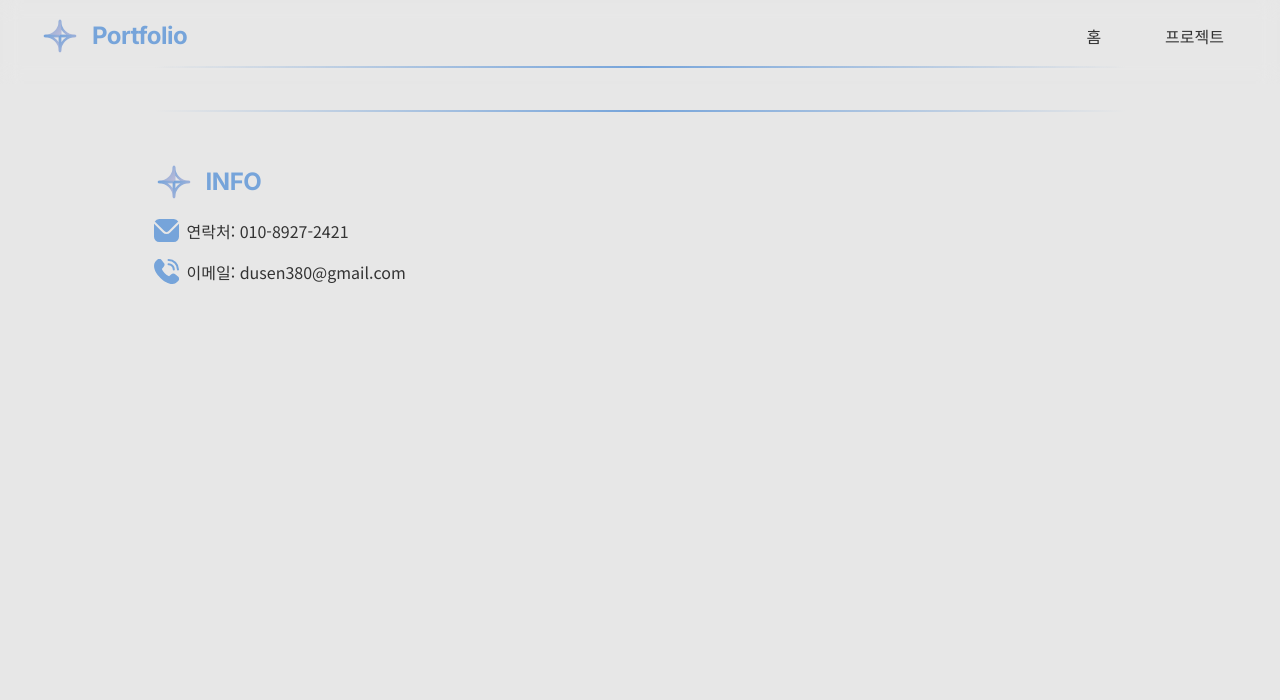
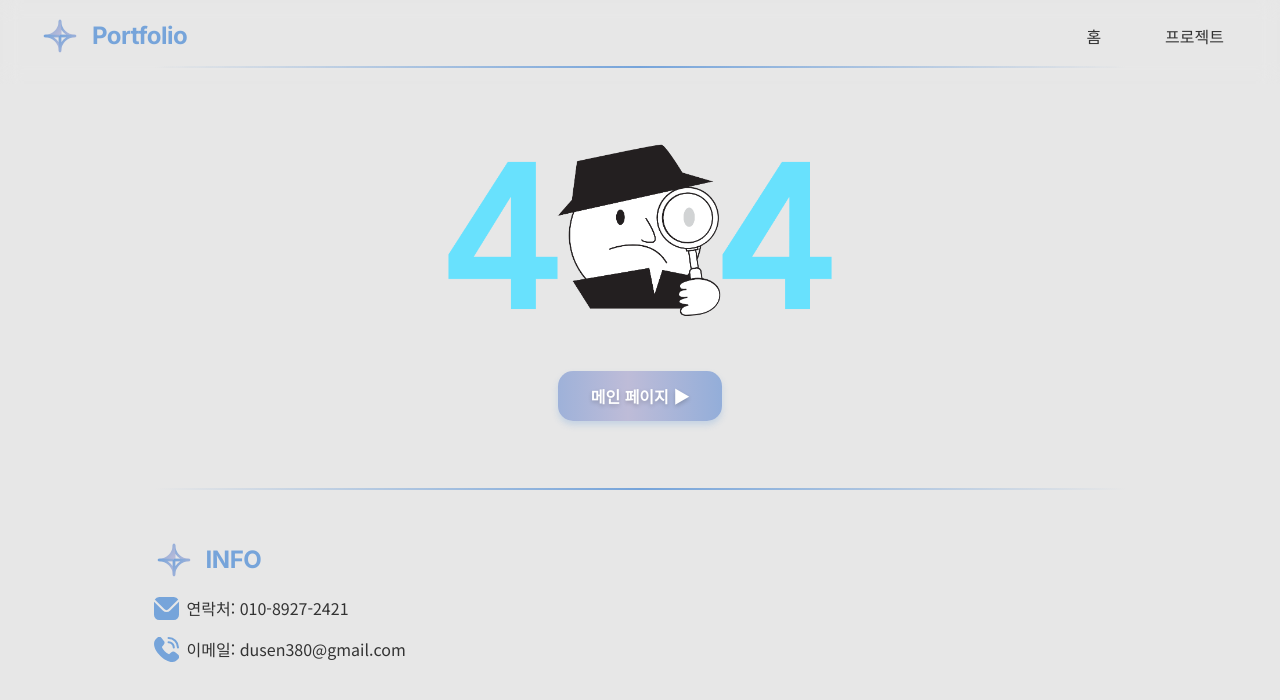
Before and after one commit to hjzheld/MainPage, a React (Vite) app: page /MainPage/404 in a window 1280 px wide. Shown: the top 700 px of the page. Built offline with nearby package versions, Linux system fonts and the light colour scheme.

Commit message:
라우터 수정 및 404 페이지 추가

```diff
--- /dev/null
+++ b/public/404.html
@@ -0,0 +1,10 @@
+<!DOCTYPE html>
+<html lang="ko">
+<head>
+  <meta charset="UTF-8" />
+  <script>
+    location.replace("/MainPage/404");
+  </script>
+</head>
+<body></body>
+</html>
--- a/src/App.tsx
+++ b/src/App.tsx
@@ -1,12 +1,21 @@
 import '@/assets/scss/index.scss';
+import Header from "@/components/header/Header"
+import Footer from "@/components/footer/Footer"
 import MainPage from "@/pages/MainPage"
 import Detail from "@/pages/portfolio/DetailPage"
 import PortfolioPage from "@/pages/portfolio/PortfolioPage"
-import Header from "@/components/header/Header"
-import Footer from "@/components/footer/Footer"
+import NotFoundPage from "@/pages/NotFoundPage"
+
 
 import { useEffect } from 'react'
-import { BrowserRouter as Router, Routes, Route, Navigate, useLocation  } from "react-router-dom";
+
+import {
+  BrowserRouter,
+  Routes,
+  Route,
+  Navigate,
+  useLocation
+} from "react-router-dom";
 
 // interface ThemeTpe {
 //     theme: string,
@@ -46,17 +55,19 @@ function AppContent() {
       <Header />
       <main>
         <Routes>
-          <Route path="/" element={<Navigate to="/MainPage/home" replace />} />
-          <Route path="/MainPage/" element={<Navigate to="/MainPage/home" replace />} />
-          <Route path="/MainPage/home" element={<MainPage />} />
-          <Route path="/MainPage/project" element={<PortfolioPage />} />
-          <Route path="/MainPage/project/:id" element={<Detail />} />
+          <Route path="/" element={<Navigate to="/home" replace />} />
+          <Route path="/home" element={<MainPage />} />
+          <Route path="/project" element={<PortfolioPage />} />
+          <Route path="/project/:id" element={<Detail />} />
+          <Route path="/404" element={<NotFoundPage />} />
+          <Route path="*" element={<NotFoundPage />} />
         </Routes>
       </main>
       <Footer />
     </>
   );
 }
+
 
 function App() {
 //     const [isDarkMode, setIsDarkMode] = useState('dark')
@@ -70,9 +81,9 @@ function App() {
     // })
 
     return (
-        <Router>
-            <AppContent />
-        </Router>
+      <BrowserRouter basename="/MainPage">
+        <AppContent />
+      </BrowserRouter>
     )
 }
 
--- a/src/components/header/Header.tsx
+++ b/src/components/header/Header.tsx
@@ -110,8 +110,8 @@ const Header = ({}: HeaderProps = {}) => {
   const [open, setOpen] = useState(false);
 
   const menuItems = [
-    { path: '/MainPage/home', label: '홈' },
-    { path: '/MainPage/project', label: '프로젝트' },
+    { path: '/home', label: '홈' },
+    { path: '/project', label: '프로젝트' },
   ];
 
   const isActive = (path: string) =>
@@ -122,7 +122,7 @@ const Header = ({}: HeaderProps = {}) => {
   return (
     <HeaderWrapper>
       <HeaderContainer>
-        <Logo onClick={() => navigate('/MainPage/home')} />
+        <Logo onClick={() => navigate('/home')} />
 
         <MenuButton onClick={() => setOpen(!open)}>
           <MenuIcon />
--- a/src/pages/MainPage.tsx
+++ b/src/pages/MainPage.tsx
@@ -49,7 +49,7 @@ const MainPage = () => {
                     duration: 1.2,
                     scale: { type: "spring", visualDuration: 0.8, bounce: 0.5 },
                 }}>
-                    <Btn.GradientBtn onClick={() => navigate(`/MainPage/project`)}>
+                    <Btn.GradientBtn onClick={() => navigate(`/project`)}>
                         프로젝트 페이지 ▶
                     </Btn.GradientBtn>
                     <Btn.GradientBtn onClick={() => window.open("https://github.com/hjzheld", "_blank")}>
--- /dev/null
+++ b/src/pages/NotFoundPage.tsx
@@ -0,0 +1,38 @@
+import styled from "styled-components";
+import { motion } from 'framer-motion';
+import { useNavigate } from 'react-router-dom';
+
+import Btn from '@/components/common/Btn';
+
+import notFoundImg from "@/assets/images/common/404.png"
+
+const NotFoundPageWrap = styled(motion.button)`
+    width: 60%;
+    margin: 5vh auto;
+    display: flex;
+    flex-direction: column;
+    justify-content: center;
+    align-items: center;
+    gap: 2rem;
+
+    img {
+        width: 60%;
+        height: auto;
+    }
+`;
+
+
+const NotFound = () => {
+    const navigate = useNavigate()
+
+    return (
+        <NotFoundPageWrap>
+            <img src={notFoundImg} alt="404 Icon" />
+            <Btn.GradientBtn onClick={() => navigate(`/home`)}>
+                메인 페이지 ▶
+            </Btn.GradientBtn>
+        </NotFoundPageWrap>
+    )
+}
+
+export default NotFound;
--- a/src/pages/portfolio/PortfolioPage.tsx
+++ b/src/pages/portfolio/PortfolioPage.tsx
@@ -199,7 +199,7 @@ const MainPage = () => {
                         project={project}
                         onClick={() => {
                             localStorage.setItem('project', JSON.stringify(project));
-                            navigate(`/MainPage/project/${project.id}`);
+                            navigate(`/project/${project.id}`);
                         }}
                     />
                 </CardWrapper>
```
Also changed, not shown: src/assets/images/common/404.png (added), 5 other files (tests, documents, lock files or other folders).
